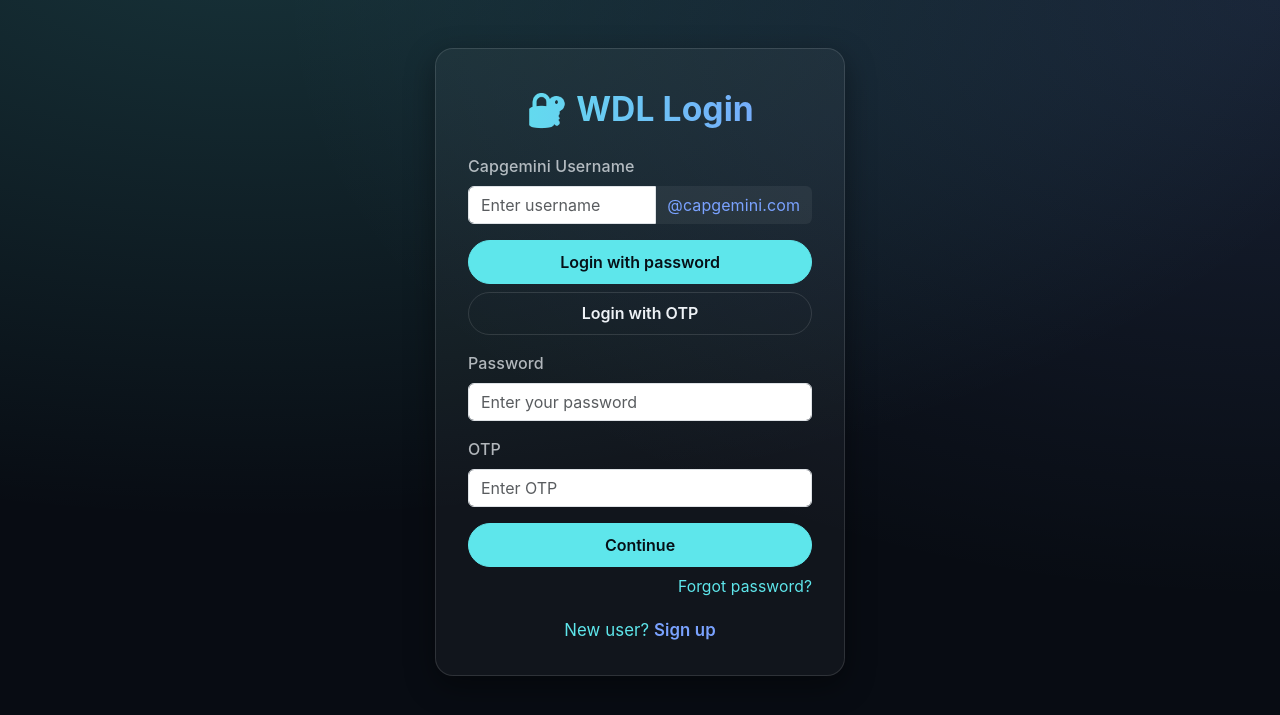
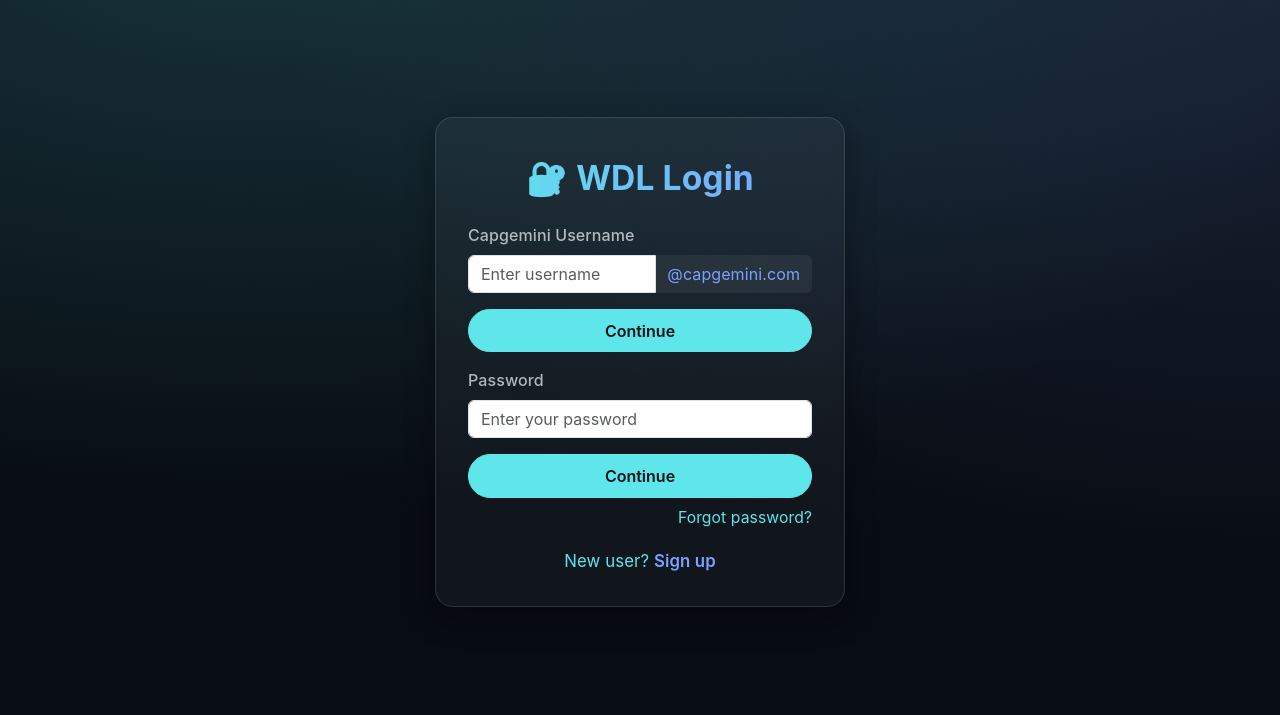
Before and after one commit to amit-ai-agents/WowDemoLab, a Flask app: page /login in a window 1280 px wide. Shown: the top 715 px of the page. Run offline with Flask 3, Linux system fonts and the light colour scheme.

Commit message:
Update login.html
Removed the OTP text box from the UI as development is still going on.

```diff
--- a/WDLDemo/templates/pages/login.html
+++ b/WDLDemo/templates/pages/login.html
@@ -128,17 +128,12 @@
             </div>
             <div class="mb-3 step-field" id="step-choice">
                 <div class="d-grid gap-2">
-                    <button type="button" class="btn btn-accent" id="choosePassword">Login with password</button>
-                    <button type="button" class="btn btn-ghost" id="chooseOtp">Login with OTP</button>
+                    <button type="button" class="btn btn-accent" id="choosePassword">Continue</button>
                 </div>
             </div>
             <div class="mb-3 step-field" id="step-password">
                 <label class="form-label">Password</label>
                 <input type="password" class="form-control" id="password" placeholder="Enter your password">
-            </div>
-            <div class="mb-3 step-field" id="step-otp">
-                <label class="form-label">OTP</label>
-                <input type="text" class="form-control" id="otp" placeholder="Enter OTP">
             </div>
             <div class="d-grid">
                 <button type="button" class="btn btn-accent" id="loginBtn">Continue</button>
```
